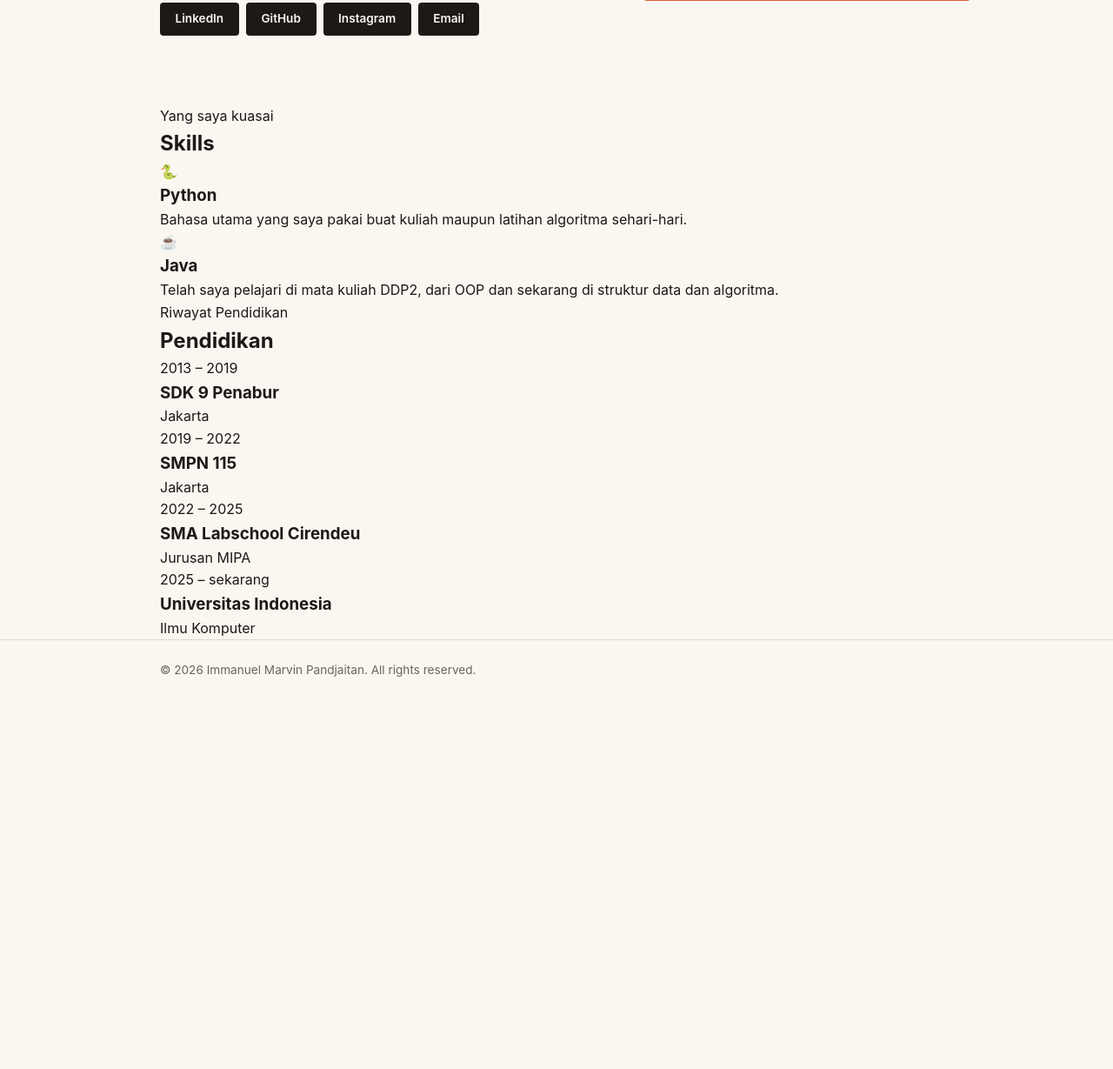
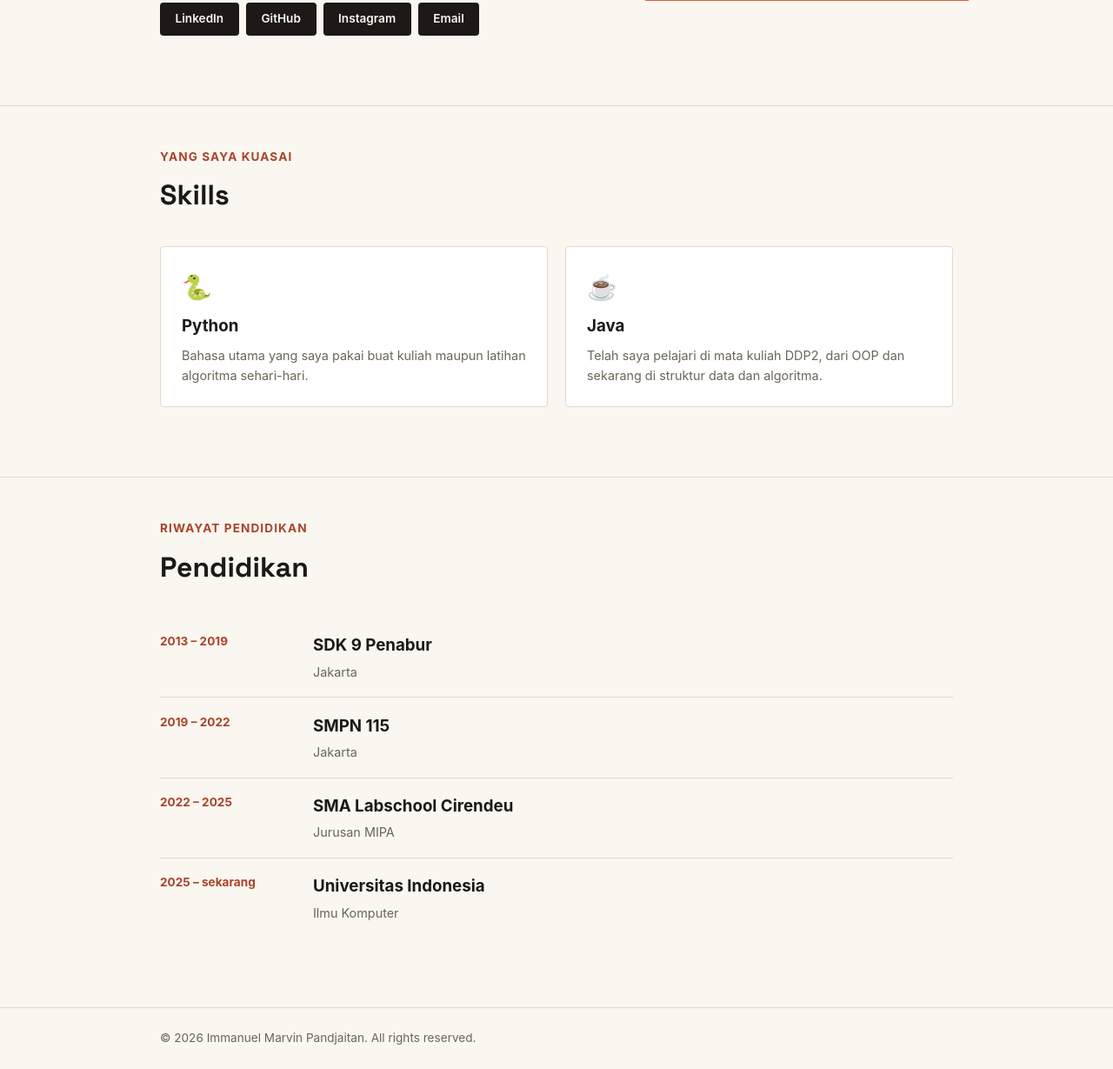
Before and after one commit to ImmanuelMarvinPandjaitan/myportofolio, a Django app: page / in a window 1280 px wide. Shown: the part 601-1830 px from the top of the page at 87% size. Before the commit the page ends 1379 px from the top, so only its background shows below. Run offline with Django 5.2, Linux system fonts and the light colour scheme.

Commit message:
style: skills & riwayat pendidikan grid layout with hover effect

```diff
--- a/static/css/style.css
+++ b/static/css/style.css
@@ -176,6 +176,109 @@ h1, .brand {
     border-top: 1px solid var(--line);
 }
 
+/* ===== section Skills (Tugas 1) ===== */
+
+.skills {
+    padding: 3rem 0 5rem;
+    border-top: 1px solid var(--line);
+}
+
+.section-kicker {
+    font-size: 0.85rem;
+    letter-spacing: 0.08em;
+    text-transform: uppercase;
+    color: var(--accent-dark);
+    font-weight: 700;
+    margin-bottom: 0.5rem;
+}
+
+.section-title {
+    font-family: "Space Grotesk", -apple-system, sans-serif;
+    font-size: 2rem;
+    margin-bottom: 2rem;
+}
+
+/* grid 2 kolom sama rata (skill masih dikit), beda sama .hero-grid yang pakai grid-template-areas */
+.skills-grid {
+    display: grid;
+    grid-template-columns: repeat(2, 1fr);
+    gap: 1.25rem;
+}
+
+.skill-card {
+    background-color: #fff;
+    border: 1px solid var(--line);
+    border-radius: var(--radius);
+    padding: 1.5rem;
+    transition: transform 0.2s ease, box-shadow 0.2s ease;
+}
+
+.skill-card:hover {
+    transform: translateY(-4px);
+    box-shadow: 0 8px 18px rgba(28, 25, 23, 0.08);
+    border-color: var(--accent);
+}
+
+.skill-icon {
+    font-size: 1.75rem;
+    display: block;
+    margin-bottom: 0.5rem;
+}
+
+.skill-card h3 {
+    margin-bottom: 0.4rem;
+}
+
+.skill-card p {
+    color: var(--text-muted);
+    font-size: 0.9rem;
+}
+
+/* ===== section Riwayat Pendidikan (Tugas 1) ===== */
+
+.education {
+    padding: 3rem 0 5rem;
+    border-top: 1px solid var(--line);
+}
+
+/* bukan grid kayak skills, tapi list vertikal 2 kolom (tahun | detail) per baris */
+.education-list {
+    display: flex;
+    flex-direction: column;
+}
+
+.education-item {
+    display: grid;
+    grid-template-columns: 160px 1fr;
+    gap: 1rem;
+    padding: 1.1rem 0;
+    border-bottom: 1px solid var(--line);
+    transition: background-color 0.2s ease;
+}
+
+.education-item:last-child {
+    border-bottom: none;
+}
+
+.education-item:hover {
+    background-color: #fff;
+}
+
+.education-year {
+    color: var(--accent-dark);
+    font-weight: 700;
+    font-size: 0.85rem;
+}
+
+.education-info h3 {
+    margin-bottom: 0.2rem;
+}
+
+.education-info p {
+    color: var(--text-muted);
+    font-size: 0.9rem;
+}
+
 @media (max-width: 600px) {
     .hero-grid {
         grid-template-columns: 1fr;
```
